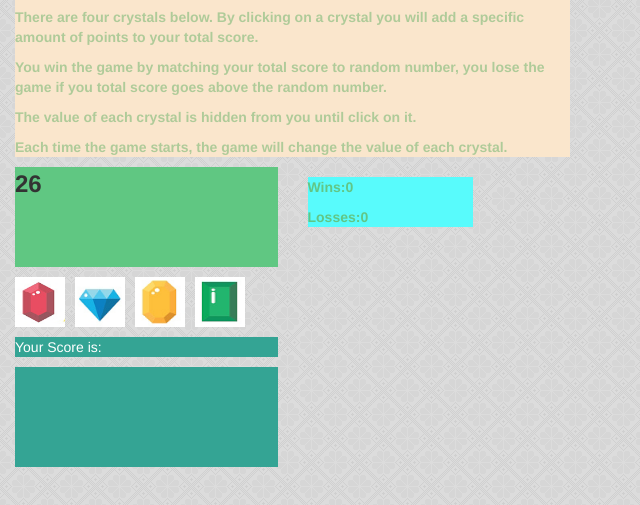
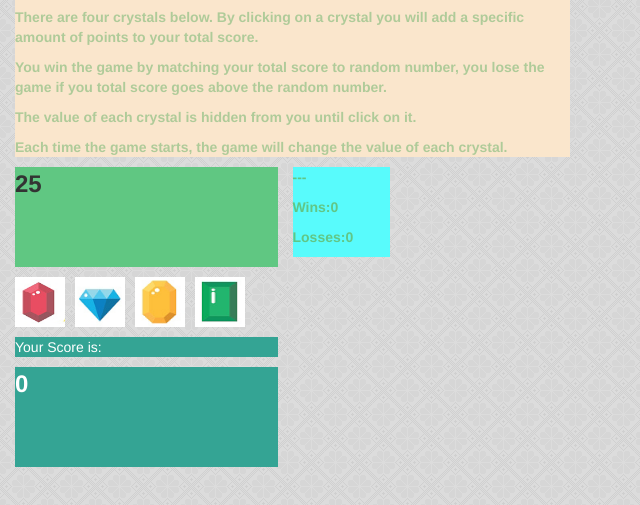
Before and after one commit to nchandika1/CrystalCollectorGame, a plain HTML site: page index.html in a window 1280 px wide. Shown: the part 113-618 px from the top of the page, without its empty margins (0-640 px from the left). Drawn offline with nearby package versions, Linux system fonts and the light colour scheme.

Commit message:
few fixes and edits

```diff
--- a/assets/javascript/game.js
+++ b/assets/javascript/game.js
@@ -15,14 +15,14 @@ $(document).ready(function() {
 
 	function randomNumberForComputer() {
 		/* Random number between 18 and 120 */
-		return (Math.floor(Math.random() * 120) + 18);
+		return (Math.floor(Math.random() * 102) + 18);
 	}
 
 	function displayScore(wins, losses, result) {
 		console.log("Display Score: " + wins + "," + losses + "," + result);
 		$("#wins-text").text(wins);
 		$("#losses-text").text(losses);
-		$("#result-text").text(result);
+		$("#result-text").html(result);
 	}
 
 	function displayComputerScore() {
@@ -36,8 +36,8 @@ $(document).ready(function() {
 		greenNum = randomNumberForCrystals();
 		yellowNum = randomNumberForCrystals();
 		computerScore = randomNumberForComputer();
-		displayComputerScore();
-		playerScore = 0;
+		$("#comp-random-num").text(computerScore);
+		$("#score-text").text(playerScore);
 	}
 
 	function crystalClickFunction (crystalType) {
@@ -79,11 +79,12 @@ $(document).ready(function() {
 			displayScore(wins, losses, result);
 			resetValues();
 			displayComputerScore();
+			$("#score-text").text("0");
 		}
 	}
 
 	function playGame() {
-		displayScore(0, 0, "");
+		displayScore(0, 0, "---");
 		resetValues();
 
 		$("#result-text").text = "";
--- a/index.html
+++ b/index.html
@@ -48,12 +48,10 @@
 					<span id="comp-random-num"></span>
 				</p>
 			</div>
-			<div class="col-md-2">
-				<div class="score-box">
-					<p id="result-text">You win or lose text!</p>
-					<p>Wins:<span id="wins-text"></span></p>
-					<p>Losses:<span id="losses-text"></span></p>
-				</div>
+			<div class="col-md-1 score-box">
+				<div class="row" ><p><span id="result-text"></span></p></div>
+				<div class="row"><p>Wins:<span id="wins-text"></span></p></div>
+				<div class="row"><p>Losses:<span id="losses-text"></span></p></div>
 			</div>
 		</div>
 
```
